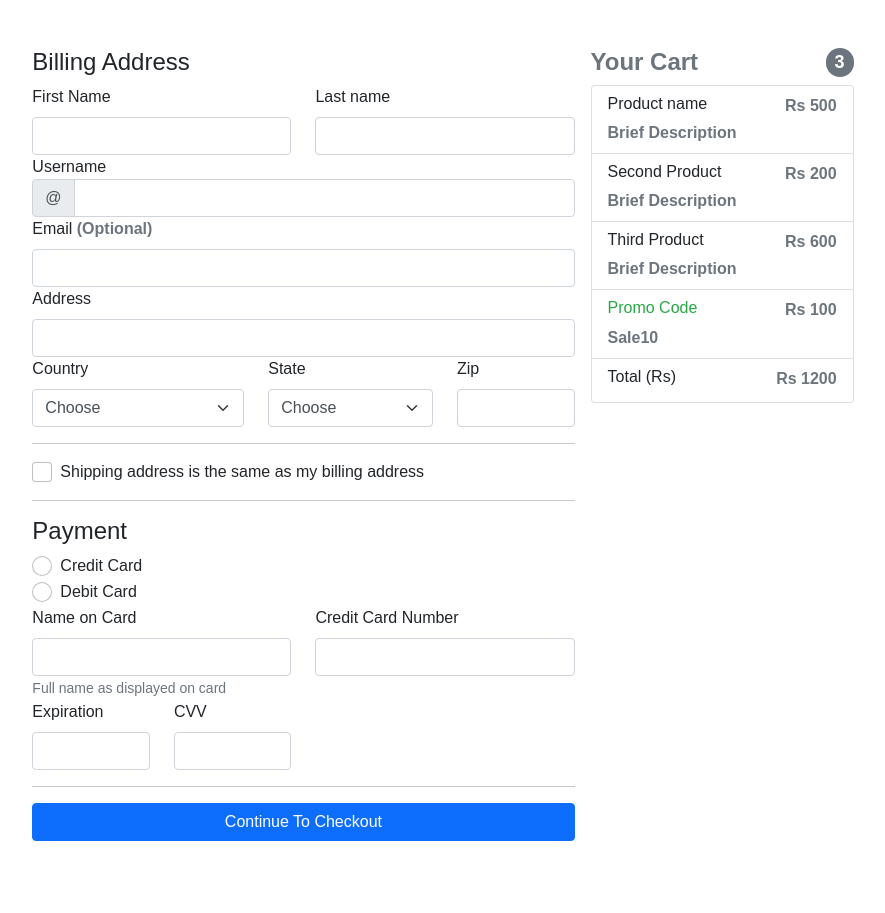
After one commit to junhubdotcom/webpro2024, a PHP site: page /test.html in a window 1280 px wide. The commit adds this page. Shown: the whole page, without its empty margins (197-1082 px from the left). Run offline with PHP 8.4, Linux system fonts and the light colour scheme.

Commit message:
php1stver

```diff
--- a/css/checkout.css
+++ b/css/checkout.css
@@ -22,13 +22,11 @@ body {
     flex: 2;
     padding: 20px 40px;
     overflow-y: scroll;
-    background: grey;
     border-right: 1px solid #e0e0e0;
 }
 
 .summary-form {
     flex: 1;
-    background: grey;
     position: sticky;
     height: 100vh;
     overflow: hidden;
--- a/index.html
+++ b/index.html
@@ -54,7 +54,7 @@
     <!--Header-->
     <header class="page-header header container-fluid">
         <div class="overlay">
-            <div class="description p">
+            <div class="description">
                 <h1>FILL YOUR NIGHT WITH SUPRIZE</h1>
                 <p>Delight in <span>exclusive</span> snack experiences from <span>around the globe</span> with <span>SUB-prize</span>! Indulge in limited edition snack boxes delivered straight to your door, adding a dose of excitement to your nights."</p>
                 <a href = "gallery.html"><button class="btn btn-outline-secondary btn-lg">Tell Me More!</button></a>
--- /dev/null
+++ b/test.html
@@ -0,0 +1,149 @@
+<!DOCTYPE html>
+<html>
+
+<head>
+    <meta charset="UTF-8">
+    <meta name="viewport" content="width=device-width,initial-scale=1.0">
+    <meta http-equiv="X-UA-Compatible" content="ie=edge">
+    <title>Checkout Form</title>
+    <link rel="stylesheet" href="https://stackpath.bootstrapcdn.com/bootstrap/5.0.0-alpha1/css/bootstrap.min.css" type="text/css">
+    <link rel="stylesheet" href="/style.css" type="text/css">
+</head>
+
+<body>
+    <div class="container col-8 my-5 br-2 rounded">
+        <div class="row g-3">
+            <div class="col-4 order-md-last">
+                <h4 class="d-flex justify-content-between align-item-center">
+                    <span class="text-muted">Your Cart</span>
+                    <span class="badge bg-secondary rounded-pill">3</span>
+                </h4>
+                <ul class="list-group">
+                    <li class="list-group-item d-flex justify-content-between">
+                        <div>
+                            <h6>Product name</h6>
+                            <span class="text-muted">Brief Description</span>
+                        </div>
+                        <span class="text-muted">Rs 500</span>
+                    </li>
+                    <li class="list-group-item d-flex justify-content-between">
+                        <div>
+                            <h6>Second Product</h6>
+                            <span class="text-muted">Brief Description</span>
+                        </div>
+                        <span class="text-muted">Rs 200</span>
+                    </li>
+                    <li class="list-group-item d-flex justify-content-between">
+                        <div>
+                            <h6>Third Product</h6>
+                            <span class="text-muted">Brief Description</span>
+                        </div>
+                        <span class="text-muted">Rs 600</span>
+                    </li>
+                    <li class="list-group-item d-flex justify-content-between">
+                        <div>
+                            <h6 class="text-success">Promo Code</h6>
+                            <span class="text-muted">Sale10</span>
+                        </div>
+                        <span class="text-muted">Rs 100</span>
+                    </li>
+                    <li class="list-group-item d-flex justify-content-between">
+                        <div>
+                            <h6>Total (Rs)</h6>
+                        </div>
+                        <span class="text-muted">Rs 1200</span>
+                    </li>
+                </ul>
+            </div>
+            <div class="col-8">
+                <h4>Billing Address</h4>
+                <form>
+                    <div class="row">
+                        <div class="col-6">
+                            <label class="form-label" for="firstname">First Name</label>
+                            <input type="text" id="firstname" class="form-control">
+                        </div>
+                        <div class="col-6">
+                            <label class="form-label" for="lastname">Last name</label>
+                            <input type="text" id="lastname" class="form-control">
+                        </div>
+                        <div class="col-12">
+                            <label class="from-label" for="username">Username</label>
+                            <div class="input-group">
+                                <span class="input-group-text">@</span>
+                                <input type="text" class="form-control" id="usrname">
+                            </div>
+                        </div>
+                        <div class="col-12">
+                            <label class="form-label" for="email">Email
+                                <span class="text-muted"> (Optional)</span>
+                            </label>
+                            <input type="text" id="email" class="form-control">
+                        </div>
+                        <div class="col-12">
+                            <label class="form-label" for="address">Address </label>
+                            <input type="text" id="address" class="form-control">
+                        </div>
+                        <div class="col-5">
+                            <label class="form-label" for="country">Country </label>
+                            <select class="form-select" id="country">
+                                <option>Choose</option>
+                                <option>India</option>
+                            </select>
+                        </div>
+                        <div class="col-4">
+                            <label class="form-label" for="state">State </label>
+                            <select class="form-select" id="state">
+                                <option>Choose</option>
+                                <option>Gujarat</option>
+                                <option>Karnataka</option>
+                            </select>
+                        </div>
+                        <div class="col-3">
+                            <label class="form-label" for="zip">Zip </label>
+                            <input type="text" id="zip" class="form-control">
+                        </div>
+                    </div>
+                    <hr>
+                    <div class="form-check">
+                        <input type="checkbox" class="form-check-input">
+                        <label class="form-check-label">Shipping address is the same as my billing address</label>
+                    </div>
+                    <hr>
+                    <h4>Payment</h4>
+                    <div class="form-check">
+                        <input type="radio" class="form-check-input">
+                        <label class="form-check-label">Credit Card</label>
+                    </div>
+                    <div class="form-check">
+                        <input type="radio" class="form-check-input">
+                        <label class="form-check-label">Debit Card</label>
+                    </div>
+                    <div class="row">
+                        <div class="col-6">
+                            <label class="form-label" for="cardname">Name on Card </label>
+                            <input type="text" id="cardname" class="form-control">
+                            <small class="text-muted">Full name as displayed on card</small>
+                        </div>
+                        <div class="col-6">
+                            <label class="form-label" for="creditcard">Credit Card Number </label>
+                            <input type="text" id="creditcard" class="form-control">
+                        </div>
+                        <div class="col-3">
+                            <label class="form-label" for="expiration">Expiration </label>
+                            <input type="text" id="expiration" class="form-control">
+                        </div>
+                        <div class="col-3">
+                            <label class="form-label" for="cvv">CVV </label>
+                            <input type="text" id="cvv" class="form-control">
+                        </div>
+                    </div>
+                    <hr>
+                    <button type="submit" class="btn btn-primary btn-block mb-4">Continue To Checkout</button>
+                </form>
+            </div>
+        </div>
+    </div>
+</body>
+
+</html>
```
Also changed, not shown: order_confirmation.php (added, +113 -0 lines), summary.html (+44 -5 lines).
